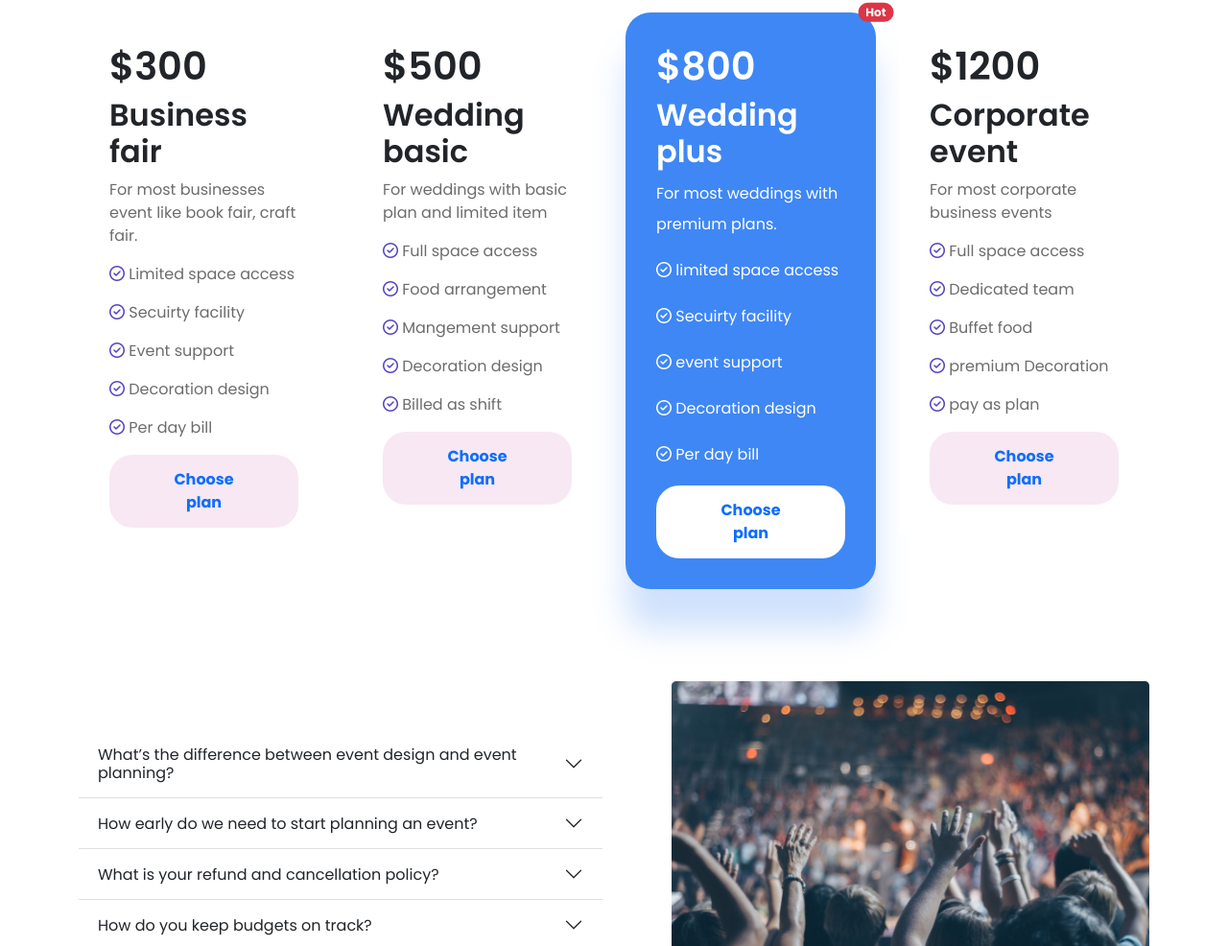
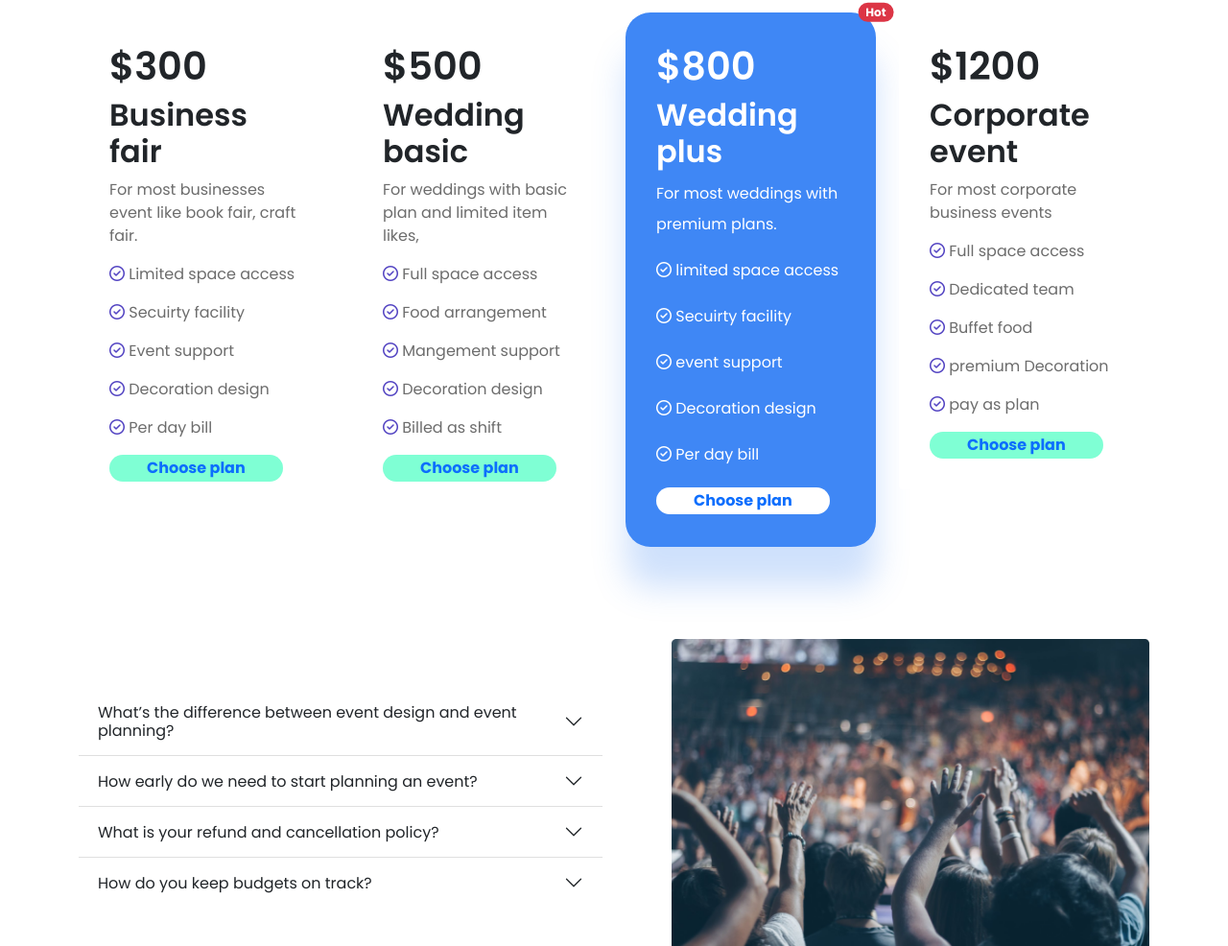
Before and after one commit to AliHossain01/khulna-convention-center, a plain HTML site: page index.html in a window 1280 px wide. Shown: the part 1590-2576 px from the top of the page at 96% size. Drawn offline with nearby package versions, Linux system fonts and the light colour scheme.

Commit message:
choose plan button updated

```diff
--- a/index.html
+++ b/index.html
@@ -144,7 +144,7 @@
         <!-- packages -->
         <section class="container mt-7">
             <h1 class="text-center mb-15 content-bold">Our package</h1>
-            <div class="row mt-5">
+            <div class="row mt-5 ">
                 <div class="col-sm-3">
                     <div class="card border-0 p-3">
                         <div class="card-body">
@@ -162,8 +162,8 @@
                             </p>
                             <p class="card-text"><i class="far fa-check-circle"></i> Per day bill
                             </p>
-                            <a href="#" class="btn text-primary fw-bold" style="background-color: #f8e8f3; border-radius: 24px;  padding: 13px 60px;">Choose plan</a>
-
+                            <a href="#" class="btn btn-center text-primary fw-bold" style="background-color: aquamarine; border-radius: 24px; padding: 1px 38px;">Choose
+                                plan</a>
                         </div>
                     </div>
                 </div>
@@ -172,7 +172,7 @@
                         <div class="card-body">
                             <h1 class="card-title content-bold">$500</h1>
                             <h2 class="card-title content-bold">Wedding basic</h2>
-                            <p class="card-text">For weddings with basic plan and limited item
+                            <p class="card-text">For weddings with basic plan and limited item likes,
                             </p>
                             <p class="card-text"><i class="far fa-check-circle"></i> Full space access
                             </p>
@@ -184,13 +184,13 @@
                             </p>
                             <p class="card-text"><i class="far fa-check-circle"></i> Billed as shift
                             </p>
-                            <a href="#" class="btn btn-center text-primary fw-bold" style="background-color: #f8e8f3; border-radius: 24px; padding: 13px 60px;">Choose
+                            <a href="#" class="btn btn-center text-primary fw-bold" style="background-color: aquamarine; border-radius: 24px; padding: 1px 38px;">Choose
                                 plan</a>
                         </div>
                     </div>
                 </div>
                 <div class="col-sm-3">
-                    <div class="card border-0 p-3 lh-lg mb-5" style="background-color: #3F87F5; box-shadow: 0px 42px 34px rgba(63, 135, 245, 0.25);
+                    <div class="card border-0  p-3 lh-lg mb-5" style="background-color: #3F87F5; box-shadow: 0px 42px 34px rgba(63, 135, 245, 0.25);
                     border-radius: 26px; color: #fff;">
                         <div class="card-body text-light">
                             <span class="position-absolute top-0 start-100 translate-middle badge rounded-pill bg-danger">
@@ -211,8 +211,9 @@
                             </p>
                             <p class="card-text white"><i class="far fa-check-circle white"></i> Per day bill
                             </p>
-                            <a href="#" class="btn btn-center text-primary fw-bold" style="background-color: #fff; border-radius: 24px; padding: 13px 60px;">Choose
+                            <a href="#" class="btn btn-center text-primary fw-bold" style="background-color: #fff; border-radius: 24px; padding: 1px 38px;">Choose
                                 plan</a>
+
 
                         </div>
                     </div>
@@ -234,7 +235,7 @@
                             </p>
                             <p class="card-text"><i class="far fa-check-circle"></i> pay as plan
                             </p>
-                            <a href="#" class="btn btn-center text-primary fw-bold" style="background-color: #f8e8f3; border-radius: 24px; padding: 13px 60px;">Choose
+                            <a href="#" class="btn btn-center text-primary fw-bold" style="background-color: aquamarine; border-radius: 24px; padding: 1px 38px;">Choose
                                 plan</a>
                         </div>
                     </div>
```
